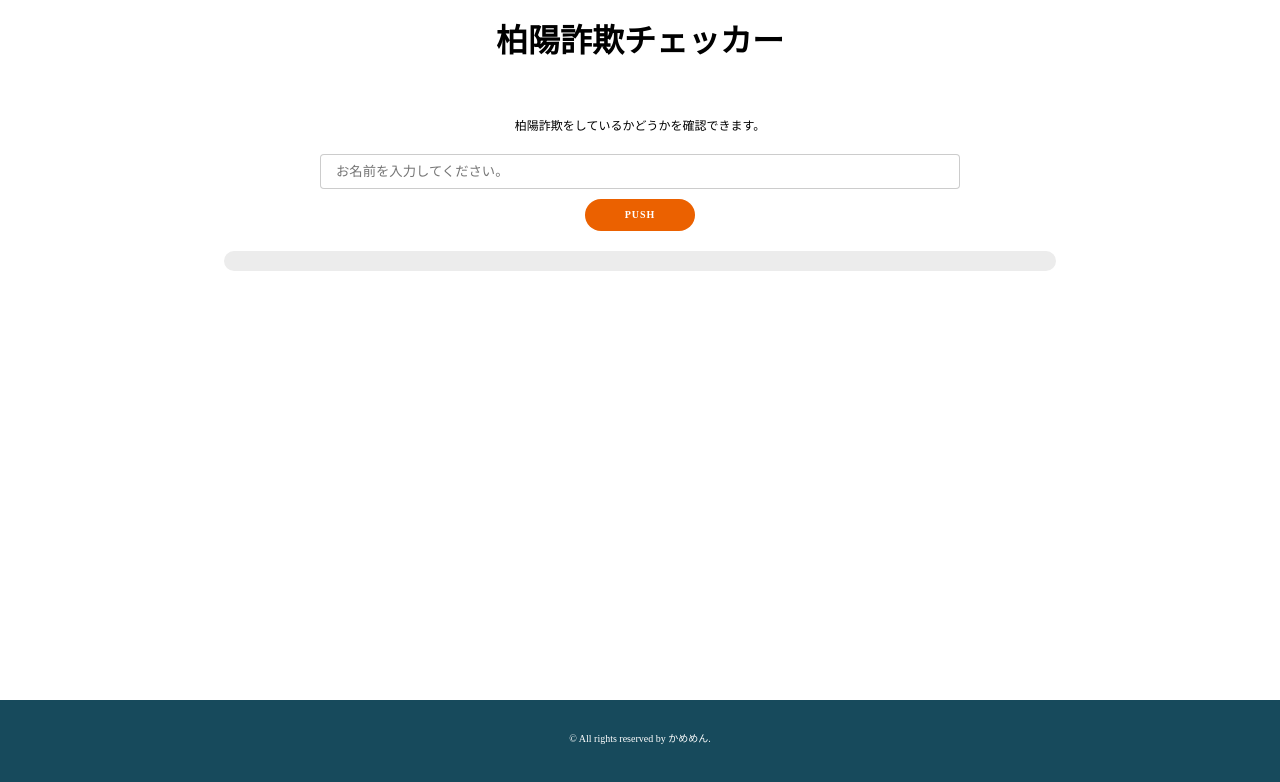
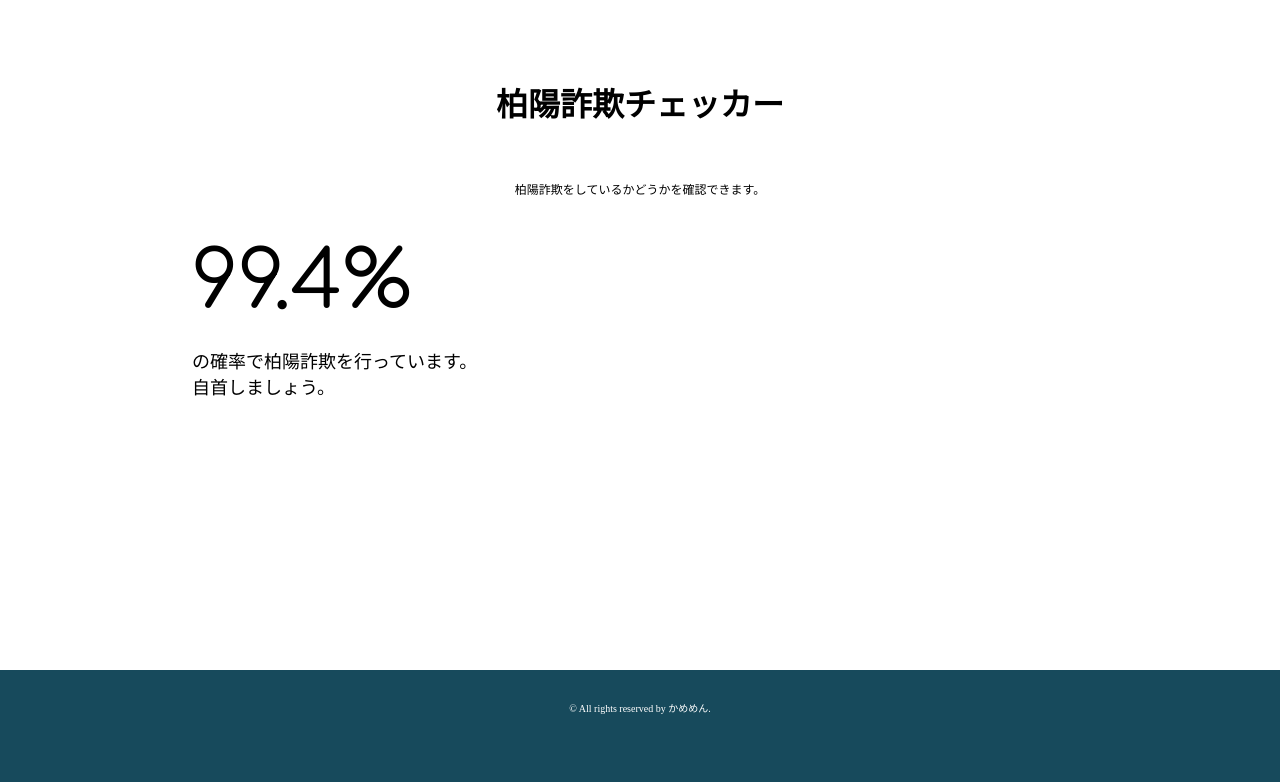
Before and after one commit to tuurtlee/sagiresult, a plain HTML site: page index.html in a window 1280 px wide. Drawn offline with Linux system fonts and the light colour scheme; a web font is replaced by a local one.

Commit message:
Update index.html

```diff
--- a/index.html
+++ b/index.html
@@ -7,6 +7,7 @@
   <title>柏陽詐欺チェッカー</title>
 
   <link rel="stylesheet" href="https://fonts.googleapis.com/css2?family=Kiwi+Maru">
+  <link rel="stylesheet" href="https://fonts.googleapis.com/css2?family=Comfortaa">
   <link rel="stylesheet" href="https://fonts.googleapis.com/css2?family=Zen+Maru+Gothic">
 
   <meta name="msapplication-config" content="./browserconfig.xml" />
@@ -31,20 +32,10 @@
       柏陽詐欺をしているかどうかを確認できます。
     </p>
   </center>
-
-  <center>
-    <input type="text" name="" value="" class="c-form-text" placeholder="お名前を入力してください。" />
-  </center>
-
-  <center>
-    <a class="btn btn--orange btn--radius" id="pushButton" onclick="startProgress()">PUSH</a>
-  </center>
-  <h4 class="message" id="message"></h4>
-  <!-- <button onclick="startProgress()">Start Progress</button> -->
-
-  <div class="progBar">
-    <div class="bar"></div>
+  <div>
+    <p class="percentage" id="percentage"></p>
   </div>
+  <p class="text">の確率で柏陽詐欺を行っています。<br>自首しましょう。</p>
 
   <p>&nbsp;</p>
 
@@ -63,6 +54,7 @@
     header {
       width: 100%;
       padding: 15px 0;
+      margin-top: 5%;
       margin-bottom: 40px;
       text-align: center;
     }
@@ -101,107 +93,23 @@
       display: inline;
     }
 
-
-    .c-form-text {
-      margin-top: 20px;
-      margin-bottom: 10px;
-      height: 2.6em;
-      width: 50%;
-      padding: 0 16px;
-      border-radius: 4px;
-      border: none;
-      box-shadow: 0 0 0 1px #ccc inset;
-      appearance: none;
-      -webkit-appearance: none;
-      -moz-appearance: none;
-    }
-
-    .c-form-text:focus {
-      outline: 0;
-      box-shadow: 0 0 0 2px rgb(33, 150, 243) inset;
-    }
-
-
-    *,
-    *:before,
-    *:after {
-      -webkit-box-sizing: inherit;
-      box-sizing: inherit;
-    }
-
     html {
       -webkit-box-sizing: border-box;
       box-sizing: border-box;
       font-size: 62.5%;
     }
 
-    .btn,
-    a.btn,
-    button.btn {
-      font-size: 1rem;
-      font-weight: 700;
-      font-family: 'Kiwi Maru', serif;
-      line-height: 1.2;
-      position: relative;
-      display: inline-block;
-      padding: 1rem 4rem;
-      cursor: pointer;
-      -webkit-user-select: none;
-      -moz-user-select: none;
-      -ms-user-select: none;
-      user-select: none;
-      -webkit-transition: all 0.3s;
-      transition: all 0.3s;
-      text-align: center;
-      vertical-align: middle;
-      text-decoration: none;
-      letter-spacing: 0.1em;
-      color: #212529;
-      border-radius: 0.5rem;
-    }
+    .percentage {
+      margin-top: 40px;
+      margin-bottom: 10px;
+      margin-left: 15%;
+      font-size: 80px;
+      font-family: 'Comfortaa', serif;
+      animation-name: fadeUpAnime;
+      animation-duration: 0.8s;
+      animation-fill-mode: forwards;
+      opacity: 0;
 
-    .btn--orange,
-    a.btn--orange {
-      color: #fff;
-      background-color: #eb6100;
-    }
-
-    .btn--orange:hover,
-    a.btn--orange:hover {
-      color: #fff;
-      background: #f0741c;
-    }
-
-    a.btn--radius {
-      border-radius: 100vh;
-    }
-
-
-
-    .progBar {
-      width: 65%;
-      height: 20px;
-      background-color: #ececec;
-      position: relative;
-      border-radius: 10px;
-      overflow: hidden;
-      margin-left: auto;
-      margin-right: auto;
-    }
-
-    .progBar .bar {
-      height: 100%;
-      background-color: #FFCA28;
-      width: 0;
-      transition: width 1s;
-      /* アニメーションにトランジションを追加 */
-    }
-
-    .message {
-      margin-top: 20px;
-      margin-bottom: 10px;
-      margin-left: 20%;
-      font-size: 20px;
     }
 
     .smalltext {
@@ -209,58 +117,51 @@
       font-size: 1.2rem;
       font-family: 'Zen Maru Gothic', serif;
     }
+
+    @keyframes fadeUpAnime {
+      from {
+        opacity: 0;
+        transform: translateY(25px);
+      }
+
+      to {
+        opacity: 1;
+        transform: translateY(0);
+      }
+    }
+    .text{
+      margin-top: 20px;
+      margin-bottom: 10px;
+      margin-left: 15%;
+      margin-right: 5%;
+      font-size: 18px;
+      font-family: 'Kiwi Maru';
+    }
+
   </style>
 
   <script>
-    let percentage = 0;
-    let progress = 0;
-    var messages = ["", "名前を送信中", "柏陽生かどうかを分析中", "学力を予想中", "柏陽詐欺をしているかを推測中", "授業の柏陽ファイルを買ったかを問い合わせ中", "柏陽生に同情中", "Youtube かめめん で検索を宣伝中", "結果を受信中"];
-    document.getElementById('message').textContent = messages[progress] + "...";
+
+    // document.getElementById('percentage').textContent = "95%";
+    let percentage = Math.round((Math.random() * 7.9 + 92) * 10) / 10;
+    // document.getElementById('percentage').textContent = percentage.toFixed(1);
+
+    var n = 0;
+    let rep = 10;
+    function increaseValue2() {
+      n = n + (percentage - n) / 40;
+      document.getElementById('percentage').textContent = n.toFixed(1) + "%";
+      rep--;
+      if (percentage - n > 0.04) {
+        setTimeout(increaseValue2, 10); // n秒待って再度実行
+      } else {
+        document.getElementById('percentage').textContent = percentage.toFixed(1) + "%";
+      }
+    }
+
+    increaseValue2();
 
 
-    function startProgress() {
-      // let obj = document.getElementsByClassName("btn")[0];
-      // opacity_now = opacity_now - 1 / 5;
-      // for (let step = 0; step < 5; step++) {
-      //   opacity_now = opacity_now - 1 / 5;
-      //   obj.style.opacity = opacity_now; // 透明度を50%に指定
-      //   setTimeout(5000);
-      // }
-
-      let obj = document.getElementsByClassName("btn")[0];
-      obj.style.opacity = 0; // 透明度を0%に指定
-
-      const progressBar = document.querySelector('.progBar .bar');
-      let repetitions = messages.length - 1;
-
-      function increaseValue() {
-        if (repetitions > 0) {
-          percentage += 100 / (messages.length - 1);
-          progress++;
-          progressBar.style.width = `${percentage}%`;
-          document.getElementById('message').textContent = messages[progress] + "...";
-
-          repetitions--;
-
-          if (repetitions === 0) {
-            changeLocation();
-
-          } else {
-            setTimeout(increaseValue, Math.random() * 400 + 650); // n秒待って再度実行
-          }
-        }
-      }
-      increaseValue(); // 初回の呼び出し
-    }
-
-    function changeLocation() {
-      window.location.href = https://hataworakuni.net/
-    }
-
-    // PUSHボタンがクリックされたときにstartProgress関数を実行
-    // document.getElementById('pushButton').addEventListener('click', function () {
-    //   startProgress();
-    // });
   </script>
 
 </body>
```
